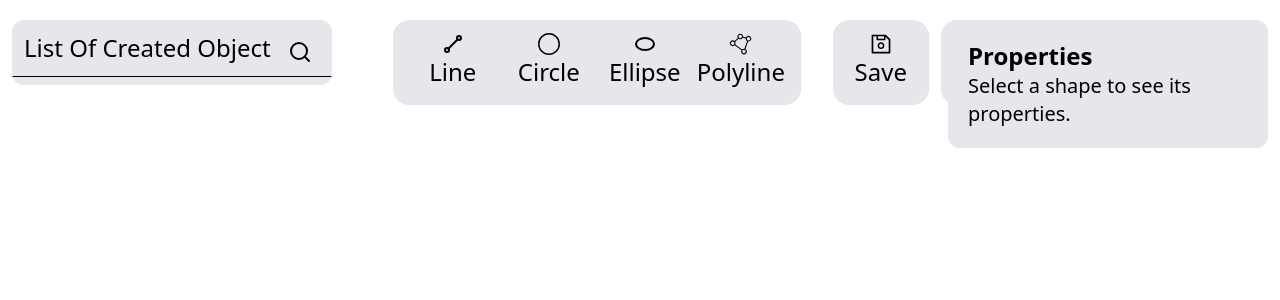
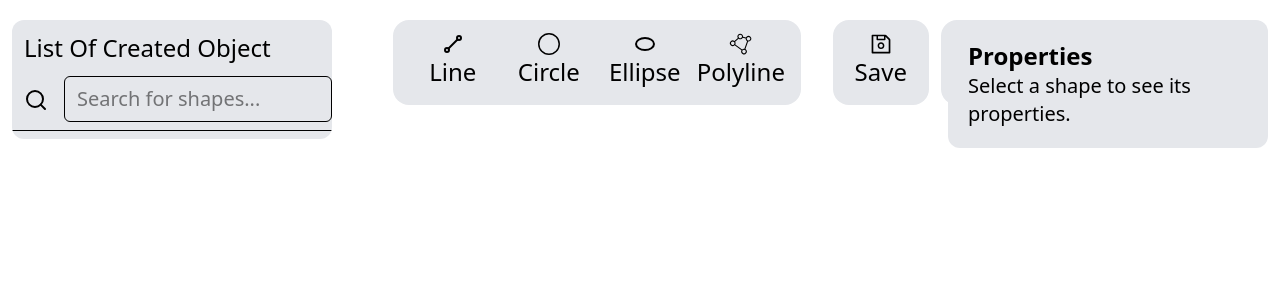
Before and after one commit to YashRajpara2212/Sketcher, a React (Vite) app: page / in a window 1280 px wide. Shown: the top 300 px of the page. Built offline with nearby package versions, Linux system fonts and the light colour scheme.

Commit message:
project complete.

```diff
--- a/src/Component/LeftSide.jsx
+++ b/src/Component/LeftSide.jsx
@@ -1,4 +1,5 @@
 import "tailwindcss";
+import { useState } from "react";
 import { observer } from "mobx-react";
 import { shapeStore } from "../ShapeStore";
 import { FiSearch } from "react-icons/fi";
@@ -6,24 +7,79 @@ import ShapeInfoComponent from "./ShapeInfoComponent";
 
 const LeftSide = observer(() => {
   const shapes = shapeStore.shapes;
-  console.log(shapes, "all shapes1");
+  const [searchTerm, setSearchTerm] = useState("");
+  // console.log(shapes, "all shapes1");
+
+  // Filter shapes based on the search term (only display matching shapes)
+  const filteredShapes = shapes.filter(
+    (shape) => shape.name.toLowerCase().includes(searchTerm.toLowerCase()) // Check if shape name contains the search term
+  );
+
+  const handleSearch = (e) => {
+    setSearchTerm(e.target.value); // Update search term state on input change
+  };
+
   const handleClick = (e) => {
     shapeStore.setEntity(e);
   };
-
-
 
   return (
     <div className=" container absolute left-0 top-0 z-10 m-5  bg-gray-200 mx-3  max-h-[95vh] overflow-auto rounded-xl w-[25%]">
       <div className="flex p-3 justify-between text-2xl">
         <div className="col-10">List Of Created Object</div>
-        <div className=" pt-2 pe-2 col-2">
+      </div>
+      <div className="flex text-xl gap-4">
+        <div className=" mt-3 ms-3 text-2xl col-1/5">
           <FiSearch />
+        </div>
+        {/* Search input */}
+        <div className="mb-2 col-4/5">
+          <input
+            className="col-4/5 w-full px-3 py-2 border rounded-md"
+            type="text"
+            placeholder="Search for shapes..."
+            value={searchTerm}
+            onChange={handleSearch} // Call handleSearch function on input change
+            // focus:outline-none focus:ring-2 focus:ring-blue-500
+          />
         </div>
       </div>
       <hr className="mb-2" />
       <div className="ms-15 me-2 mb-2">
-        {shapes?.map((e) => (
+        {searchTerm === "" // Check if the search term is empty
+          ? shapes.map(
+              (
+                e // If empty, show all shapes
+              ) => (
+                <div key={e.uuid} onClick={(event) => handleClick(e, event)}>
+                  <ShapeInfoComponent
+                    shapeName={e.name}
+                    entityId={e.uuid}
+                    shapeNumber={shapeStore.getShapeNumberByNameAndUUID(
+                      e.name,
+                      e.uuid
+                    )}
+                  />
+                </div>
+              )
+            )
+          : filteredShapes?.map(
+              (
+                e // Else, show filtered shapes
+              ) => (
+                <div key={e.uuid} onClick={(event) => handleClick(e, event)}>
+                  <ShapeInfoComponent
+                    shapeName={e.name}
+                    entityId={e.uuid}
+                    shapeNumber={shapeStore.getShapeNumberByNameAndUUID(
+                      e.name,
+                      e.uuid
+                    )}
+                  />
+                </div>
+              )
+            )}
+        {/* {shapes?.map((e) => (
           <div key={e.uuid} onClick={(event) => handleClick(e, event)}>
             <ShapeInfoComponent
               shapeName={e.name}
@@ -34,7 +90,7 @@ const LeftSide = observer(() => {
               )}
             />
           </div>
-        ))}
+        ))} */}
       </div>
     </div>
   );
--- a/src/ShapeStore.js
+++ b/src/ShapeStore.js
@@ -1,4 +1,4 @@
-import { makeAutoObservable, runInAction } from "mobx";
+import { makeAutoObservable } from "mobx";
 import * as THREE from "three";
 
 class ShapeStore {
@@ -8,65 +8,22 @@ class ShapeStore {
   scene = null;
   selectedShape = null;
   ellipsesRadiusXY = [];
-  // lineNo = 1;
-  // circleNo = 1;
-  // ellipseNo = 1;
-  // polylineNo = 1;
-  // lineNo = 0;
-  // circleNo = 0;
-  // ellipseNo = 0;
-  // polylineNo = 0;
 
-  lines = []; // To store all lines
-  circles = []; // To store all circles
-  ellipses = []; // To store all ellipses
+  lines = [];
+  circles = [];
+  ellipses = [];
   polylines = [];
 
   constructor() {
     makeAutoObservable(this);
   }
-  // setLineNo() {
-  //   this.lineNo++ ;
-  // }
-  // setCircleNo() {
-  //   this.circleNo++
-  // }
-
-  // setEllipseNo() {
-  //   this.ellipseNo++;
-  // }
-
-  // setPolylineNo() {
-  //   this.polylineNo++;
-  // }
 
   setScene(scene) {
     this.scene = scene;
-    console.log(this.scene, "scene1");
+    // console.log(this.scene, "scene1");
   }
 
   addShape(shapeMesh) {
-    // if (shapeMesh.name === 'Line') {
-    //   this.lineNo += 1;
-    // } else if (shapeMesh.name === 'Circle') {
-    //   this.circleNo += 1;
-    // } else if (shapeMesh.name === 'Ellipse') {
-    //   this.ellipseNo += 1;
-    // } else if (shapeMesh.name === 'Polyline') {
-    //   this.polylineNo += 1;
-    // }
-
-    // if (shapeMesh.name === 'Line') {
-    //   this.lines.push(shapeMesh.uuid);
-    // } else if (shapeMesh.name === 'Circle') {
-    //   this.circles.push(shapeMesh.uuid);
-    // } else if (shapeMesh.name === 'Ellipse') {
-    //   this.ellipses.push(shapeMesh.uuid);
-    // } else if (shapeMesh.name === 'Polyline') {
-    //   this.polylines.push(shapeMesh.uuid);
-    // }
-    // this.updateShapeNumbers();
-
     if (shapeMesh.name === "Line") {
       this.lines.push(shapeMesh);
       shapeMesh.number = this.lines.length; // Assign number based on length
@@ -83,14 +40,6 @@ class ShapeStore {
 
     this.shapes.push(shapeMesh);
   }
-
-  // updateShapeNumbers() {
-  //   // Re-index each shape list
-  //   this.lines.forEach((shape, index) => { shape.number = index + 1 });
-  //   this.circles.forEach((shape, index) => { shape.number = index + 1 });
-  //   this.ellipses.forEach((shape, index) => { shape.number = index + 1 });
-  //   this.polylines.forEach((shape, index) => { shape.number = index + 1 });
-  // }
 
   resetShapes() {
     this.shapes = [];
@@ -149,22 +98,6 @@ class ShapeStore {
     }
   }
 
-  //get shape number
-  //   getShapeNumberByName(shapeName) {
-  //     switch (shapeName) {
-  //         case 'Line':
-  //             return this.lines.length;
-  //         case 'Circle':
-  //             return this.circles.length;
-  //         case 'Ellipse':
-  //             return this.ellipses.length;
-  //         case 'Polyline':
-  //             return this.polylines.length;
-  //         default:
-  //             return 0;
-  //     }
-  // }
-
   // Get the number of a specific shape by its name and uuid
   getShapeNumberByNameAndUUID(shapeName, uuid) {
     let shapeArray;
@@ -192,7 +125,8 @@ class ShapeStore {
 
     if (shape) {
       // Return the shape's position (index + 1) as the shape's number
-      return shapeArray.indexOf(shape) + 1;
+      // return shapeArray.indexOf(shape) + 1;
+      return shape.number;
     }
 
     return null; // Return null if no shape found with the given uuid
@@ -200,13 +134,7 @@ class ShapeStore {
 
   // Remove a shape from the scene and dispose of its geometry/material
   removeEntity(entityId) {
-    // this.lines = this.lines.filter(s => s.uuid !== entityId);
-    // this.circles = this.circles.filter(s => s.uuid !== entityId);
-    // this.ellipses = this.ellipses.filter(s => s.uuid !== entityId);
-    // this.polylines = this.polylines.filter(s => s.uuid !== entityId);
-    // this.updateShapeNumbers();
-
-    //before changes
+    //before changes //
     const removeShape = this.shapes.find((e) => e.uuid == entityId);
     if (removeShape) {
       // for number
@@ -238,7 +166,7 @@ class ShapeStore {
         shape.number = index + 1;
       });
 
-      //
+      //            //
       if (this.scene) {
         this.scene.remove(removeShape); // Remove shape from the scene
       }
@@ -374,9 +302,6 @@ class ShapeStore {
       updateShape.material.opacity = opacity / 100;
       updateShape.material.needsUpdate = true;
     }
-
-    // Ensure shape visibility is updated
-    // updateShape.visible = updateShape.visible;
   }
 
   // Helper function to dispose of shape's resources
@@ -462,43 +387,6 @@ class ShapeStore {
       return; // Exit early if the scene is not available
     }
 
-    // First, remove all shapes from the scene except for camera, renderer, and plane
-    // if (this.scene) {
-    //   this.scene.traverse((object) => {
-    //     // Check if the object or any of its children is named "Plane"
-    //     let isPlanePresent = false;
-
-    //     // Check the current object
-    //     if (object.name === "Plane") {
-    //       isPlanePresent = true;
-    //     }
-
-    //     // Check all children of the object
-    //     if (object.children && object.children.length > 0) {
-    //       object.children.forEach((child) => {
-    //         if (child.name === "Plane") {
-    //           isPlanePresent = true;
-    //         }
-    //       });
-    //     }
-
-    //     // Only remove objects that are not "Camera", "Renderer", or "Plane" (or their children)
-    //     if (
-    //       object.name !== "Camera" &&
-    //       object.name !== "Renderer" &&
-    //       !isPlanePresent
-    //     ) {
-    //       this.scene.remove(object);
-    //       this.disposeShape(object); // Dispose of the shape resources
-    //     }
-    //   });
-    // }
-
-    // Clear out the shapes array
-    // this.shapes = [];
-    // this.ellipsesRadiusXY = [];
-
-    // Now, add the shapes back to the scene from the JSON data
     shapesData.forEach((shapeData) => {
       const { name, color, opacity, ...specificProperties } = shapeData;
       let newShape;
```
